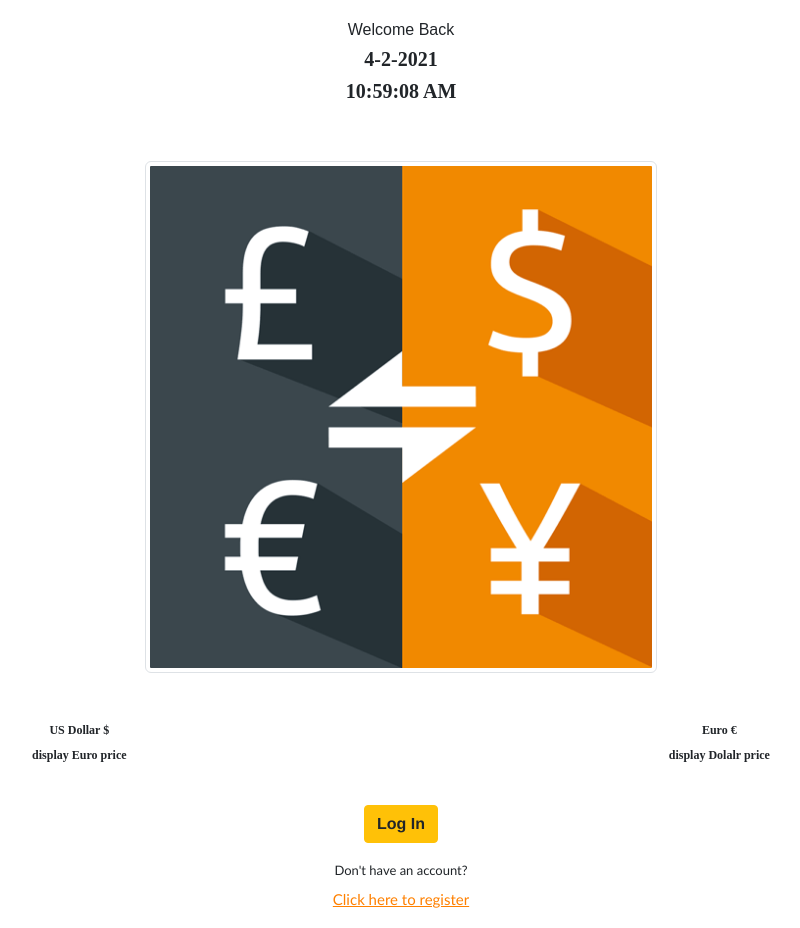
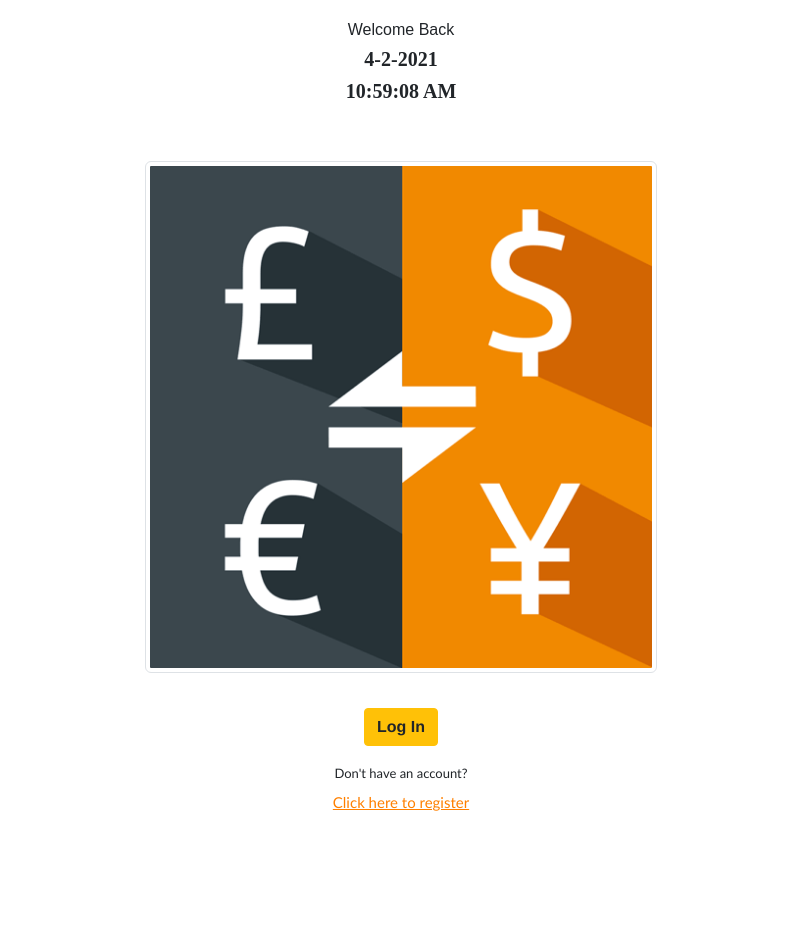
Before and after one commit to MarwanEsm/Currency-Rate-Exchange, a React (Create React App) app: page / in a window 1280 px wide. Shown: the whole page, without its empty margins (239-1039 px from the left). After the commit the page ends 831 px from the top, so only its background shows below. Built offline with nearby package versions, Linux system fonts and the light colour scheme; no server answers.

Commit message:
Converting feature

```diff
--- a/src/Firstscreen/Dollar and Euro price.js
+++ /dev/null
@@ -1,37 +0,0 @@
-import React from "react";
-
-
-function DollarAndEuroPrice() {
-  return (
-    <div style={divStyle}>
-      <div>
-        <h1 style={h1Style}>{"US Dollar $"}</h1>
-        <h2 style={h2Style}>{"display Euro price"}</h2>
-      </div>
-      <div>
-        <h1 style={h1Style}>{"Euro €"}</h1>
-        <h2 style={h2Style}>{"display Dolalr price"}</h2>
-      </div>
-    </div>
-  );
-}
-
-const h1Style = {
-  fontFamily: "Apple Color Emoji ",
-  fontSize: 12,
-  fontWeight: "bold",
-  marginTop: 50,
-};
-
-const h2Style = {
-  fontFamily: "Apple Color Emoji ",
-  fontSize: 12,
-  fontWeight: "bold",
-  marginTop: 10,
-};
-
-const divStyle = {
-    display: 'flex',
-    justifyContent:'space-around'
-}
-export default DollarAndEuroPrice;
--- a/src/Firstscreen/LandingScreen.js
+++ b/src/Firstscreen/LandingScreen.js
@@ -1,6 +1,6 @@
 import React from "react";
 import DateAndTime from "./DateAndTime";
-import DollarAndEuroPrice from "./Dollar and Euro price";
+
 import Icon from "./Icon";
 import LoginButton from "./LoginButton";
 import RegistrationLink from './RegistrationLink';
@@ -10,7 +10,6 @@ function LandingScreen() {
     <div>
       <DateAndTime />
       <Icon />
-      <DollarAndEuroPrice />
       <LoginButton />
       <RegistrationLink/>
     </div>
```
Also changed, not shown: 1 other file (tests, documents, lock files or other folders).
